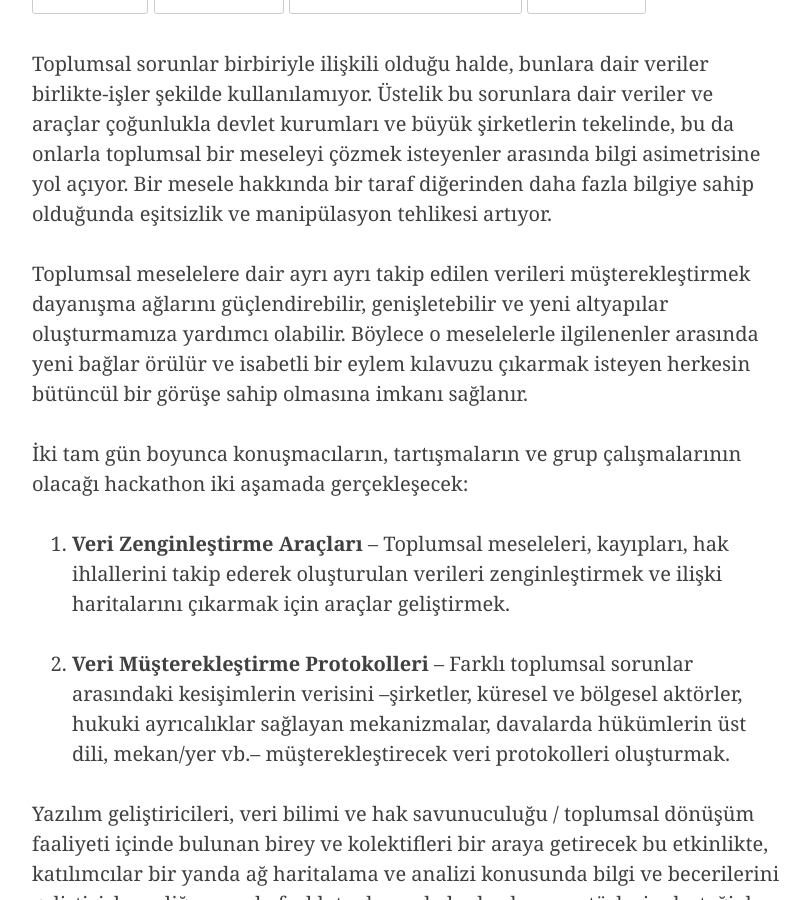
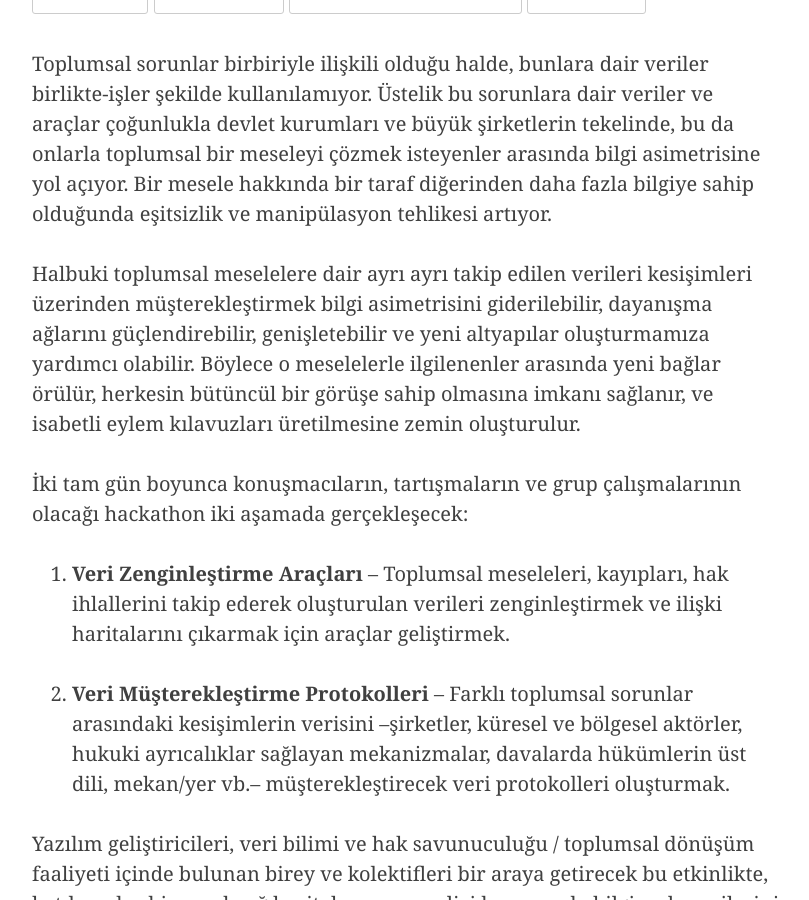
Before and after one commit to graphcommons/hackathons, a Jekyll site: the page built from _posts/2020-03-02-veri-musterekleri.md, in a window 1280 px wide and 900 px high, scrolled down 1037 px. Shown: the whole window, without its empty margins (233-1042 px from the left). Built offline with Jekyll 4.4.1, drawn with Linux system fonts in a browser that asks for light colours; nearby versions of some CDN libraries; some of the changed text lies outside the part shown.

Commit message:
text refine

```diff
--- a/_posts/2020-03-02-veri-musterekleri.md
+++ b/_posts/2020-03-02-veri-musterekleri.md
@@ -26,7 +26,7 @@ Ulaşım için adres ve harita:
 
 Toplumsal sorunlar birbiriyle ilişkili olduğu halde, bunlara dair veriler birlikte-işler şekilde kullanılamıyor. Üstelik bu sorunlara dair veriler ve araçlar çoğunlukla devlet kurumları ve büyük şirketlerin tekelinde, bu da onlarla toplumsal bir meseleyi çözmek isteyenler arasında bilgi asimetrisine yol açıyor. Bir mesele hakkında bir taraf diğerinden daha fazla bilgiye sahip olduğunda eşitsizlik ve manipülasyon tehlikesi artıyor.
 
-Toplumsal meselelere dair ayrı ayrı takip edilen verileri müşterekleştirmek dayanışma ağlarını güçlendirebilir, genişletebilir ve yeni altyapılar oluşturmamıza yardımcı olabilir. Böylece o meselelerle ilgilenenler arasında yeni bağlar örülür ve isabetli bir eylem kılavuzu çıkarmak isteyen herkesin bütüncül bir görüşe sahip olmasına imkanı sağlanır.
+Halbuki toplumsal meselelere dair ayrı ayrı takip edilen verileri kesişimleri üzerinden müşterekleştirmek bilgi asimetrisini giderilebilir, dayanışma ağlarını güçlendirebilir, genişletebilir ve yeni altyapılar oluşturmamıza yardımcı olabilir. Böylece o meselelerle ilgilenenler arasında yeni bağlar örülür, herkesin bütüncül bir görüşe sahip olmasına imkanı sağlanır, ve isabetli eylem kılavuzları üretilmesine zemin oluşturulur.
 
 İki tam gün boyunca konuşmacıların, tartışmaların ve grup çalışmalarının olacağı hackathon iki aşamada gerçekleşecek:
 
@@ -128,7 +128,7 @@ Toplumsal konularda veri takibi yapan oluşumlar, araştırmacılar ve yazılım
 
 Somut grup çalışmalarına zemin hazırlayabilmek için aşağıdaki öncül çalışma gruplarını öneriyoruz. Süreç içerisinde grupların değişmesi, birleşmesi, ayrışması mümkün, hatta amaçlanmaktadır. Alfabetik sırayla:
 
-- <strong>Eğitim</strong>, Kreş-İlk-Orta-Meslek-Yüksek Öğretim, Dershaneler, Müfredat, Öğretmenler,Alternatif Eğitim Ağları
+- <strong>Eğitim</strong>, Kreş-İlk-Orta-Meslek-Yüksek Öğretim, Dershaneler, Müfredat, Öğretmenler, Alternatif Eğitim Ağları
 
 - <strong>Ekolojik Kriz</strong>, Mülksüzleştirme, Enerji, Tarım, Gıda, Su, Halk Sağlığı, Afetler, Kent
 
```
Also changed, not shown: other parts of _posts/2020-03-02-veri-musterekleri.md (+1 -1 lines).
